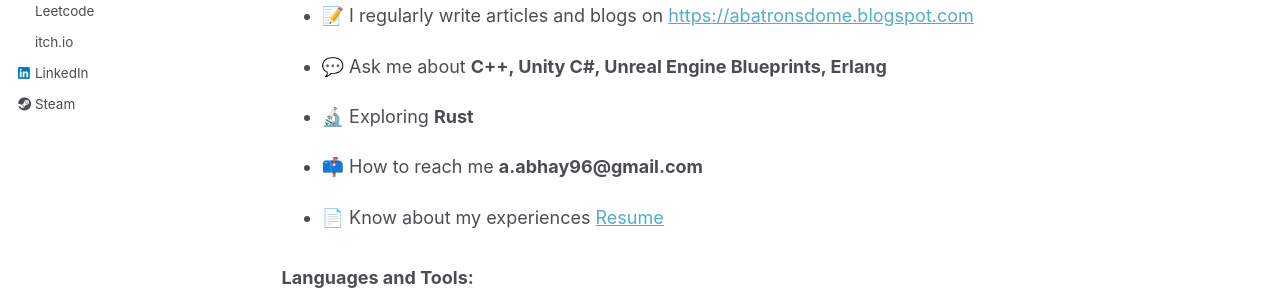
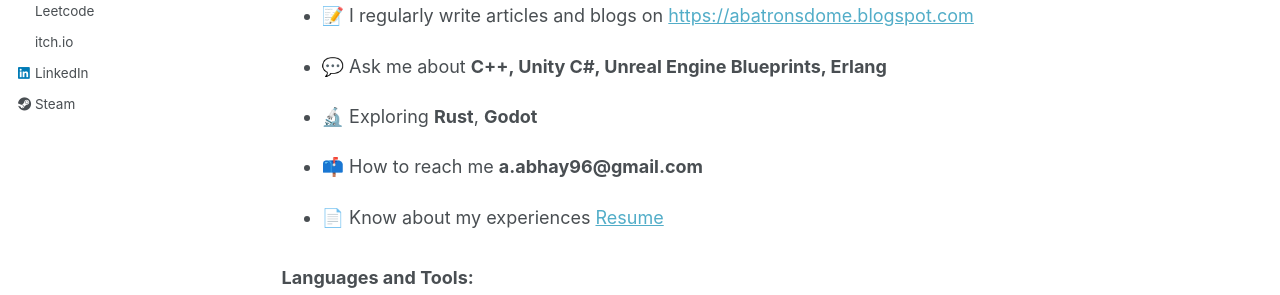
Before and after one commit to SSJAbatron/Portfolio, a Jekyll site: the page built from _pages/about.md, in a window 1280 px wide and 1260 px high. Shown: the part 511-806 px from the top of the window. Built offline with Jekyll 4.4.1, drawn with Linux system fonts in a browser that asks for light colours.

Commit message:
Update about.md

```diff
--- a/_pages/about.md
+++ b/_pages/about.md
@@ -22,7 +22,7 @@ redirect_from:
 
 - 💬 Ask me about **C++, Unity C#, Unreal Engine Blueprints, Erlang**
 
-- 🔬 Exploring **Rust**
+- 🔬 Exploring **Rust**, **Godot**
 
 - 📫 How to reach me **a.abhay96@gmail.com**
 
```
